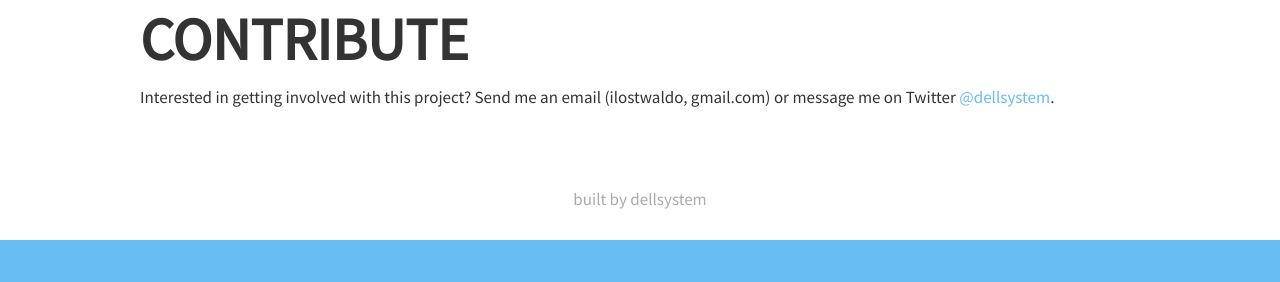
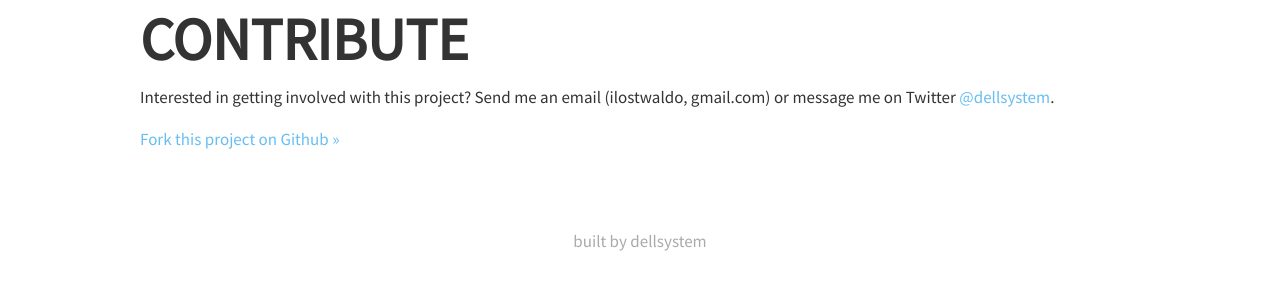
Before and after one commit to dellsystem/estimatemymiles.com, a Django app: page /contribute/ in a window 1280 px wide. Shown: the part 672-954 px from the top of the page. Before the commit the page ends 912 px from the top, so only its background shows below. Run offline with Django 3.2, Linux system fonts and the light colour scheme; style sheets or scripts are compiled from the project's sources; parts of the project's set-up code (start-up, migrations or seed data) failed here and were passed over; some libraries are stand-ins or nearby versions.

Commit message:
Add link to project repo on Github

```diff
--- a/templates/contribute.html
+++ b/templates/contribute.html
@@ -2,7 +2,13 @@
 
 {% block content %}
 <h1>Contribute</h1>
-<p>Interested in getting involved with this project? Send me an email
-(ilostwaldo, gmail.com) or message me on Twitter <a
-href="https://twitter.com/dellsystem">@dellsystem</a>.</p>
+<p>
+    Interested in getting involved with this project? Send me an email
+    (ilostwaldo, gmail.com) or message me on Twitter <a
+    href="https://twitter.com/dellsystem">@dellsystem</a>.
+</p>
+<p>
+    <a href="https://github.com/dellsystem/estimatemymiles.com">Fork this
+    project on Github &raquo;</a>
+</p>
 {% endblock %}
```
